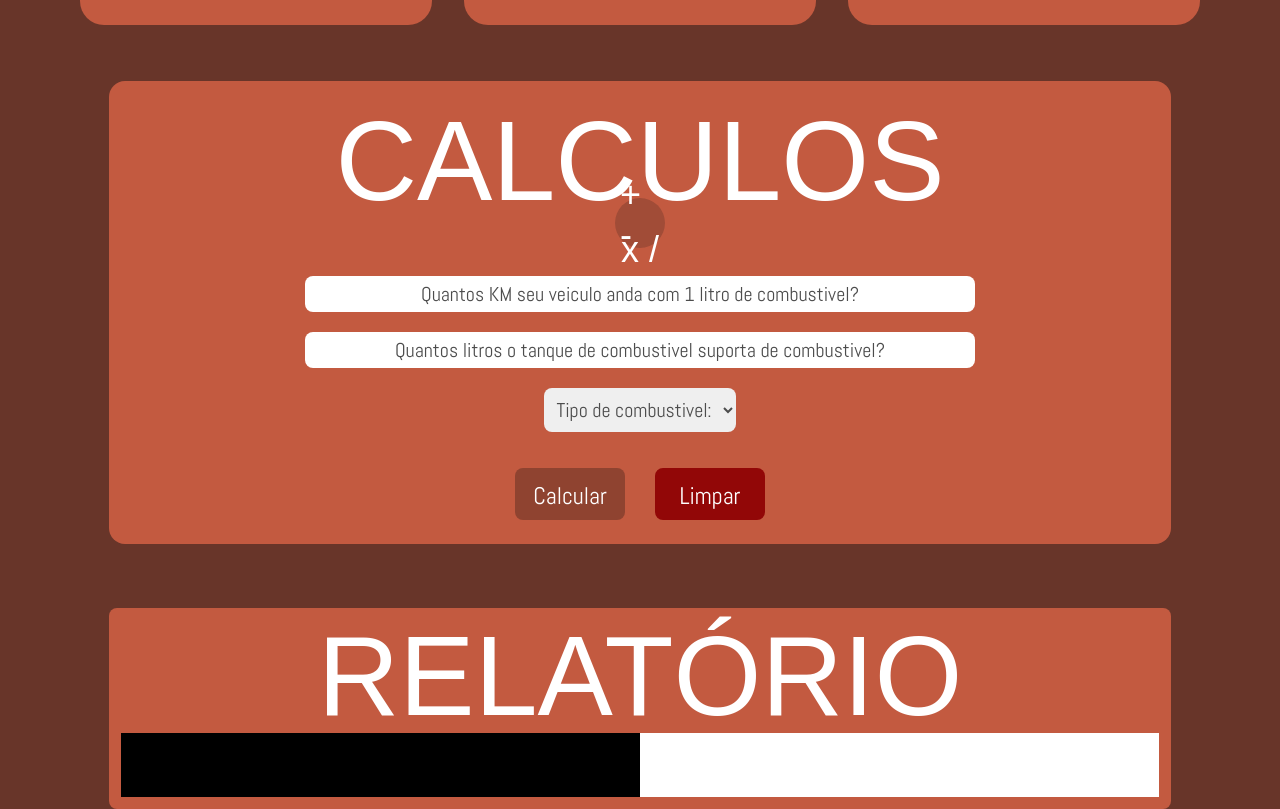
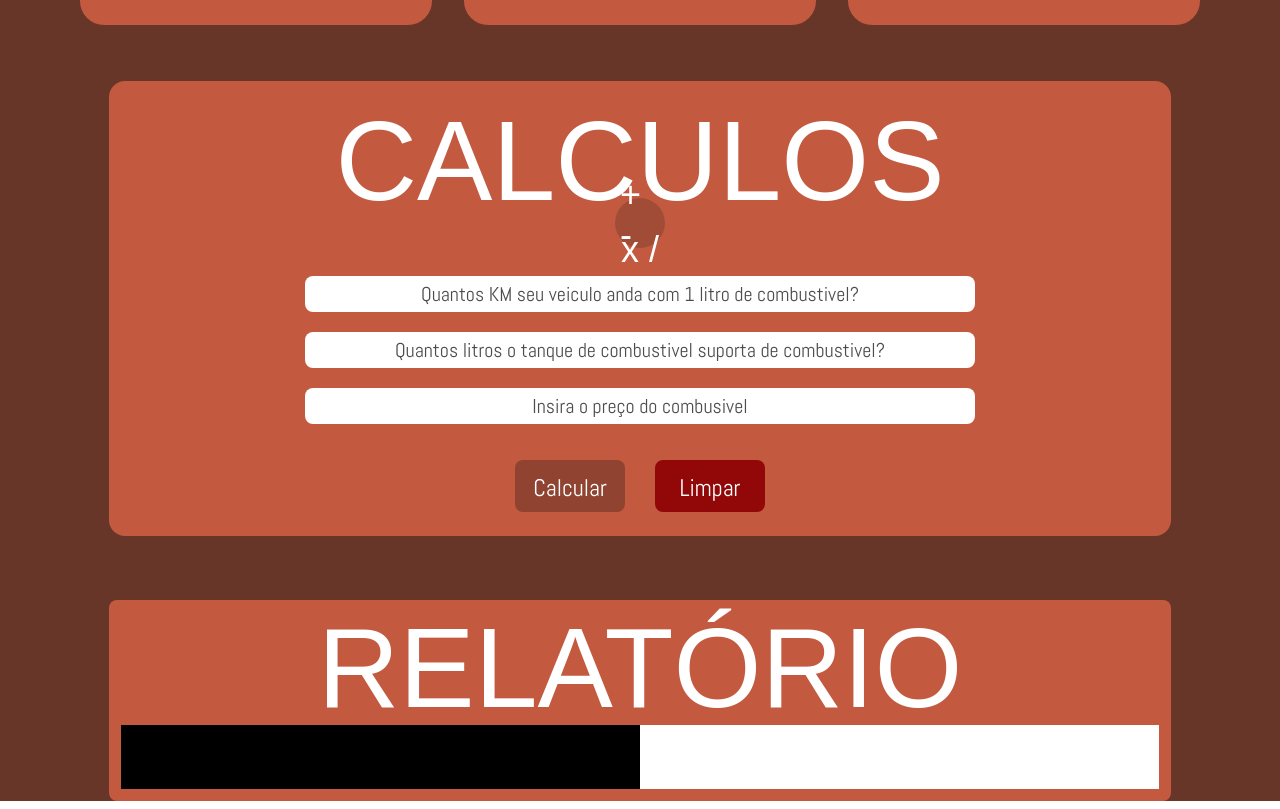
Before and after one commit to Guilherme-Ferreira-Tombini/Fisher-combustion, a Next.js app: page / in a window 1280 px wide. Shown: the part 1609-2418 px from the top of the page. Built offline with nearby package versions, Linux system fonts and the light colour scheme; a web font is replaced by a local one.

Commit message:
feat: updated fuel input field 'select' to 'input'

```diff
--- a/src/app/components/Calculate.tsx
+++ b/src/app/components/Calculate.tsx
@@ -8,18 +8,13 @@ export default function Calculate(){
     const [quilometroPorLitro, setQuilometroPorLitro] = useState("");
     const [tanqueTotal, setTanqueTotal] = useState("");
     const [combustivel, setCombustivel] = useState("");
-    const arrayCombustion: string[] = ["gasolina", "diesel", "etanol"];
 
     function calculate() {
         let campKMLValue = parseFloat(quilometroPorLitro);
         let campTTValue = parseFloat(tanqueTotal);
-        let campTCValue = combustivel;
+        let campTCValue = parseFloat(combustivel);
 
-        if (!arrayCombustion.includes(campTCValue)) {
-          campTCValue = "null";
-        }
-
-        if (isNaN(campKMLValue) || isNaN(campTTValue) ||  campTCValue == "null") {
+        if (isNaN(campKMLValue) || isNaN(campTTValue) ||  isNaN(campTCValue)) {
           const Toast = Swal.mixin({
             toast: true,
             position: "top-end",
@@ -96,17 +91,12 @@ export default function Calculate(){
                  placeholder="Quantos litros o tanque de combustivel suporta de combustivel?"
                  onChange={(e) => setTanqueTotal(e.target.value)}/>
 
-               <select
-                 className="rounded-lg text-center text-xl p-2 mt-5 text-[#4C4C4C]"
-                 name="combustion"
-                 id="combustion"
-                 value={combustivel}
-                 onChange={(e) => setCombustivel(e.target.value)}>
-                  <option value="">Tipo de combustivel:</option>
-                  <option value="gasolina">Gasolina</option>
-                  <option value="etanol">Etanol</option>
-                  <option value="diesel">Diesel</option>
-               </select>
+               <input
+                 className="rounded-lg w-full text-center text-xl placeholder-[#4C4C4C] text-black p-1 mt-5"
+                 type="text" value={combustivel}
+                 placeholder="Insira o preço do combusivel"
+                 onChange={(e) => setCombustivel(e.target.value)}/>
+
             </div>
             <div className="w-[250px] flex flex-row justify-between items-center mt-4 font-abel">
                 <input
```
